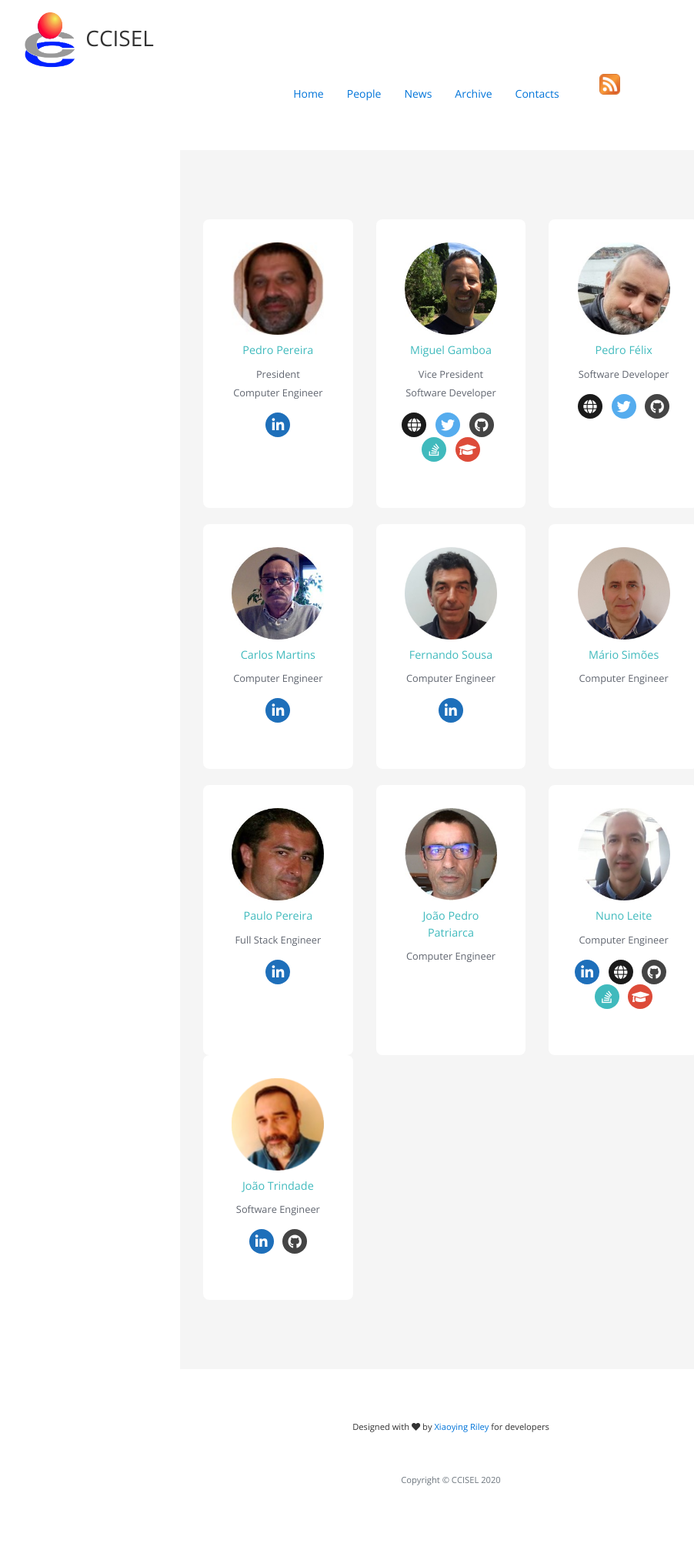
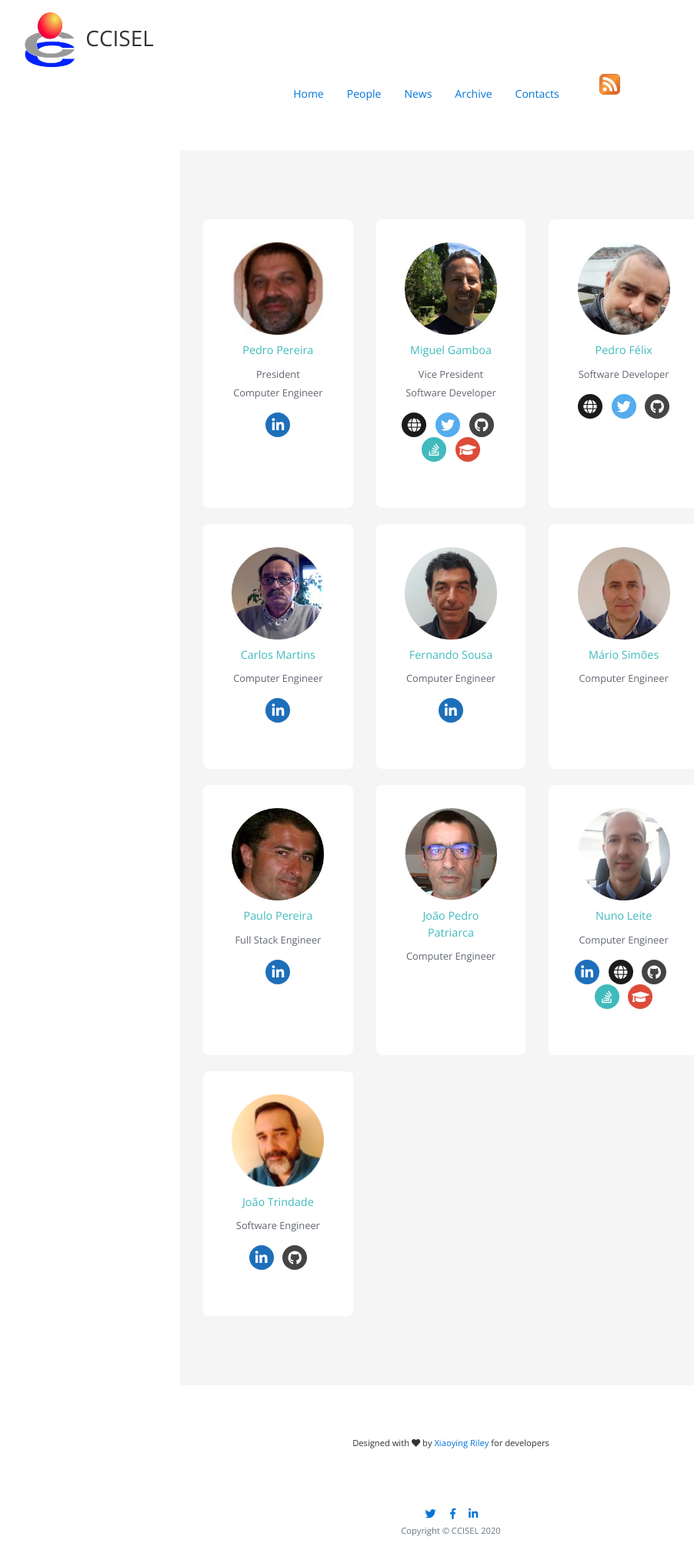
Before and after one commit to jpatri/ccisel.github.io, a Jekyll site: the page built from people.html, in a window 1280 px wide. Shown: the whole page at 77% size, without its empty margins (54-956 px from the left). Built offline with Jekyll 4.4.1, drawn with Linux system fonts in a browser that asks for light colours; before the commit the page ends 1948 px from its top, so only the background shows below that.

Commit message:
Add links to social

```diff
--- a/_includes/footer.html
+++ b/_includes/footer.html
@@ -1,5 +1,12 @@
 <!-- Footer -->
 <footer class="mastfoot mt-auto">
+    <div class="container text-center">
+        <ul class="social-list list-unstyled pt-4 mb-0">
+            <li class="list-inline-item"><a href="https://twitter.com/CCISEL"><i class="fab fa-twitter fa-fw"></i></a></li>
+            <li class="list-inline-item"><a href="https://www.facebook.com/CCISEL/"><i class="fab fa-facebook-f fa-fw"></i></a></li>
+            <li class="list-inline-item"><a href="https://www.linkedin.com/company/ccisel"><i class="fab fa-linkedin-in"></i></a></li>
+        </ul><!--//social-list-->
+    </div>
     <div class="copyright text-muted text-center">
         <small>
             Copyright &copy; {{ site.title }} {{ site.time | date: '%Y' }}
--- a/people.html
+++ b/people.html
@@ -29,6 +29,7 @@ description: "CCISEL engineers"
             {% include team/patriarca.html %}
             {% include team/nleite.html %}
         </div><!--//members-wrapper-->
+        <br>
         <div class="members-wrapper row">
             {% include team/jtrindade.html %}
         </div><!--//members-wrapper-->
```
